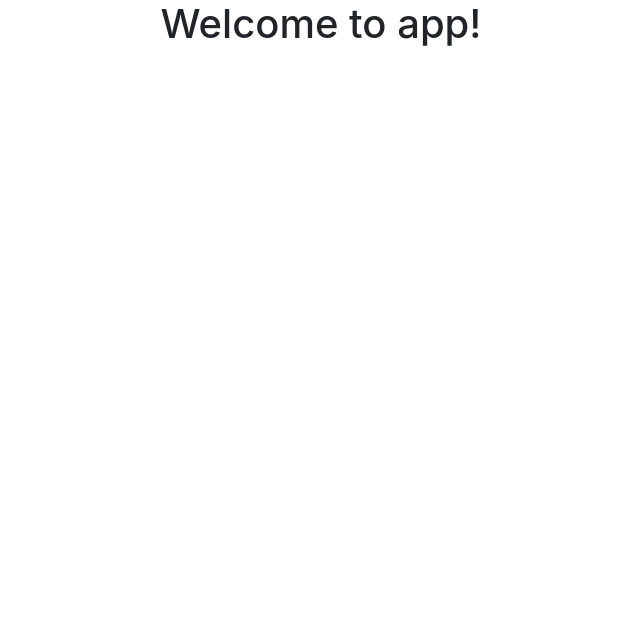
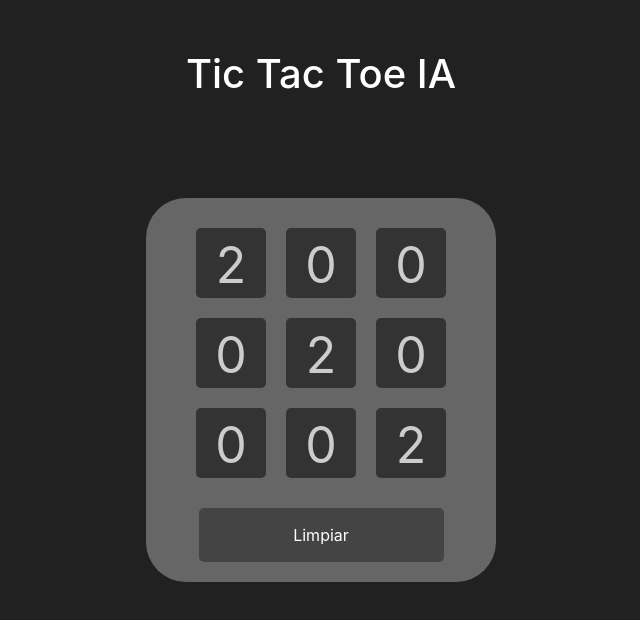
Before and after one commit to Davel-11/totito, an Angular app: page / in a window 1280 px wide. Shown: the top 620 px of the page, without its empty margins (319-959 px from the left). Built offline with nearby package versions, Linux system fonts and the light colour scheme.

Commit message:
Adecuaciones
Se realizaron ajustes en la pantalla de tic tac toe.

```diff
--- a/src/app/app.component.css
+++ b/src/app/app.component.css
@@ -0,0 +1,65 @@
+h1 {
+  padding-top: 50px;
+  text-align: center;
+  color: #fff;
+}
+
+.clearfix {
+  clear: both;
+}
+
+#box {
+  width: 350px;
+  overflow: auto;
+  margin: 100px auto;
+  background: #666;
+  padding-bottom: 20px;
+  padding-top: 20px;
+  border-radius: 40px;
+}
+
+#message {
+  background: #333;
+  color: #fff;
+}
+
+#gameBoard li {
+  float: left;
+  margin: 10px;
+  height: 70px;
+  width: 70px;
+  font-size: 50px;
+  background: #333;
+  color: #ccc;
+  list-style: none;
+  text-align: center;
+  border-radius: 5px;
+}
+
+#gameBoard li:hover, #reset:hover {
+  cursor: pointer;
+  background: #000;
+}
+
+#reset {
+  border: 0;
+  background: #444;
+  color: #fff;
+  width: 70%;
+  padding: 15px;
+  border-radius: 5px;
+}
+
+.o {
+  color: green !important;
+}
+
+.x {
+  color: red !important;
+}
+
+footer {
+  display: block;
+  text-align: center;
+  padding-top: 20px;
+}
--- a/src/app/app.component.html
+++ b/src/app/app.component.html
@@ -1,7 +1,27 @@
-<!--The content below is only a placeholder and can be replaced.-->
-<div style="text-align:center">
-  <h1>
-    Welcome to {{ title }}!
-  </h1>
+<div class="text-center">
+  <header>
+    <h1>Tic Tac Toe IA</h1>
+  </header>
+  <div id="box">
 
+    <div id="message"></div>
+    <ul id="gameBoard">
+
+      <li class="tic" (click)="sendCoordinates(0,0,valueUser)">{{totito[0][0]}}</li>
+      <li class="tic" (click)="sendCoordinates(0,1,valueUser)">{{totito[0][1]}}</li>
+      <li class="tic" (click)="sendCoordinates(0,2,valueUser)">{{totito[0][2]}}</li>
+
+      <li class="tic" (click)="sendCoordinates(1,0,valueUser)">{{totito[1][0]}}</li>
+      <li class="tic" (click)="sendCoordinates(1,1,valueUser)">{{totito[1][1]}}</li>
+      <li class="tic" (click)="sendCoordinates(1,2,valueUser)">{{totito[1][2]}}</li>
+
+      <li class="tic" (click)="sendCoordinates(2,0,valueUser)">{{totito[2][0]}}</li>
+      <li class="tic" (click)="sendCoordinates(2,1,valueUser)">{{totito[2][1]}}</li>
+      <li class="tic" (click)="sendCoordinates(2,2,valueUser)">{{totito[2][2]}}</li>
+    </ul>
+    <div class="clearfix"></div>
+    <footer>
+      <button id="reset" (click)="initializeBoard()">Limpiar</button>
+    </footer>
+  </div>
 </div>
--- a/src/app/app.component.ts
+++ b/src/app/app.component.ts
@@ -1,4 +1,4 @@
-import { Component, OnInit } from '@angular/core';
+import {Component, OnInit} from '@angular/core';
 
 @Component({
   selector: 'app-root',
@@ -11,31 +11,35 @@ export class AppComponent implements OnInit {
   stateTableOne = [];
   stateTableTwo = [];
 
-  totito : number[][];
+  totito: number[][];
+  valueUser = 'X';
 
-  ngOnInit( ){
+  ngOnInit() {
 
     this.totito = [];
-    this.fullFillTotito();
+    this.initializeBoard();
 
 
     this.firstHumanMove();
 
+    this.totito[0][0] = 2;
+    this.totito[1][1] = 2;
+    this.totito[2][2] = 2;
   }
 
-  sendCoordinates( x : number, y : number, jugador: string ){
+  sendCoordinates(x: number, y: number, jugador: string) {
 
     this.totito[x][y] = 1;
-    console.log("totito hasta el momento", this.totito );
+    console.log('totito hasta el momento', this.totito);
 
     this.tableOne(this.totito);
 
   }
 
-  fullFillTotito (){
-    for (let i=0; i < 3; i++  ){
+  initializeBoard() {
+    for (let i = 0; i < 3; i++) {
       this.totito[i] = [];
-      for (let j=0; j < 3; j++  ){
+      for (let j = 0; j < 3; j++) {
 
         this.totito[i][j] = 0;
 
@@ -51,55 +55,54 @@ export class AppComponent implements OnInit {
     let MovementIs = 0;
 
 
-
-      for (let i=0; i < 9; i++  ){
-        let randomNumber = Math.floor(Math.random() * 9) + 1 ;
+    for (let i = 0; i < 9; i++) {
+      let randomNumber = Math.floor(Math.random() * 9) + 1;
       position = this.returnPosition(randomNumber);
 
-        if( (totito[ position[0] ][  position[1] ]  != 1   ) ){
+      if ((totito[position[0]][position[1]] != 1)) {
 
-          MovementIs = randomNumber
+        MovementIs = randomNumber;
         break;
 
       }
     }
 
     positionMove = this.returnPosition(MovementIs);
-      console.log("primer movimiento es; ", positionMove);
+    console.log('primer movimiento es; ', positionMove);
 
 
   }
 
-  firstHumanMove(){
+  firstHumanMove() {
 
-    this.sendCoordinates(1,1,'human');
+    this.sendCoordinates(1, 1, 'human');
 
 
   }
 
 
-  returnPosition(randomNumber: number){
+  returnPosition(randomNumber: number) {
 
     let position = [];
 
-    if(randomNumber === 1 ){
-      position.push(0,0);
-    } else if( randomNumber === 2 ) {
-      position.push(0,1);
-    }else if( randomNumber === 3 ) {
-      position.push(0,2);
-    }else if( randomNumber === 4 ) {
-      position.push(1,0);
-    }else if( randomNumber === 5 ) {
-      position.push(1,1);
-    }else if( randomNumber === 6 ) {
-      position.push(1,2);
-    }else if( randomNumber === 7 ) {
-      position.push(2,0);
-    }else if( randomNumber === 8 ) {
-      position.push(2,1);
-    }else if( randomNumber === 9 ) {
-      position.push(2,2);
+    if (randomNumber === 1) {
+      position.push(0, 0);
+    } else if (randomNumber === 2) {
+      position.push(0, 1);
+    } else if (randomNumber === 3) {
+      position.push(0, 2);
+    } else if (randomNumber === 4) {
+      position.push(1, 0);
+    } else if (randomNumber === 5) {
+      position.push(1, 1);
+    } else if (randomNumber === 6) {
+      position.push(1, 2);
+    } else if (randomNumber === 7) {
+      position.push(2, 0);
+    } else if (randomNumber === 8) {
+      position.push(2, 1);
+    } else if (randomNumber === 9) {
+      position.push(2, 2);
     } else {
       position.push(99);
     }
--- a/src/styles.css
+++ b/src/styles.css
@@ -1 +1,5 @@
 /* You can add global styles to this file, and also import other style files */
+body {
+  background: #212121;
+  color: #666;
+}
```
Also changed, not shown: 1 other file (tests, documents, lock files or other folders). Lines whose indentation alone changed are shown as unchanged.
